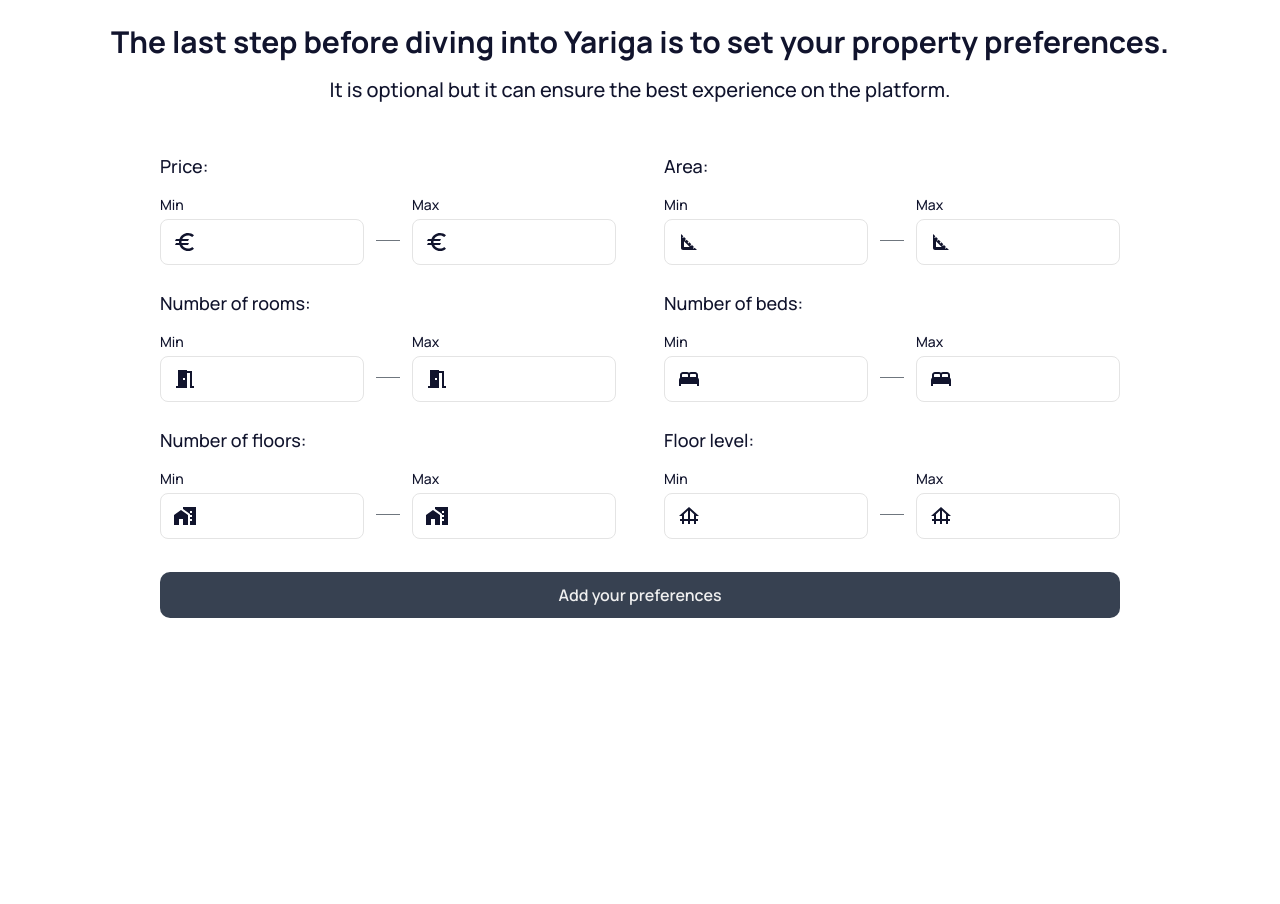
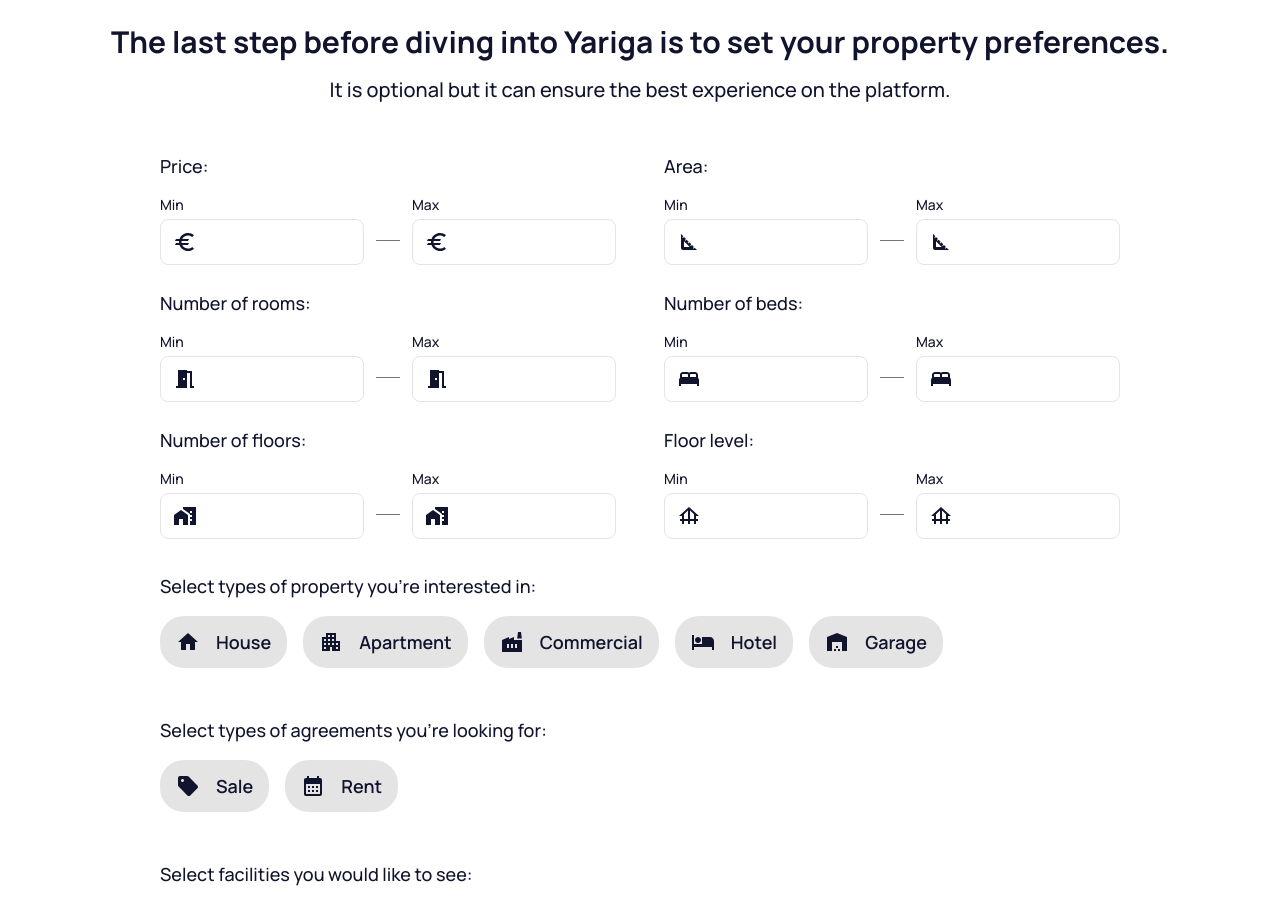
Before and after one commit to Seibeaaar/Yariga-2.0, a React (Vite) app: page /preferences in a window 1280 px wide. Shown: the top 904 px of the page. Before the commit the page ends 800 px from the top, so only its background shows below. Built offline with nearby package versions, Linux system fonts and the light colour scheme.

Commit message:
Add selectables

```diff
--- a/src/components/ToggleOption.tsx
+++ b/src/components/ToggleOption.tsx
@@ -2,8 +2,8 @@
 import { OverridableComponent } from "@mui/material/OverridableComponent";
 import { FC } from "react";
 
-type Option = {
-  title: string;
+export type Option = {
+  label: string;
   value: string;
   icon: OverridableComponent<SvgIconTypeMap<object, "svg">> & { muiName: string };
 };
@@ -19,10 +19,10 @@
   return (
     <div
       onClick={() => onClick(option.value)}
-      className={`flex w-[156px] py-[12px] px-[16px] rounded-[24px] items-center gap-[16px] ${selected ? "bg-primary" : "bg-border-light dark:bg-border-dark"} cursor-pointer hover:bg-primary hover:dark:bg-primary transition-all`}
+      className={`flex py-[12px] px-[16px] rounded-[24px] items-center gap-[16px] ${selected ? "bg-primary" : "bg-border-light dark:bg-border-dark"} cursor-pointer hover:bg-primary hover:dark:bg-primary transition-all`}
     >
       <Icon />
-      <p className="font-semibold text-lg">{option.title}</p>
+      <p className="font-semibold text-lg">{option.label}</p>
     </div>
   );
 };
--- a/src/constants/agreement.ts
+++ /dev/null
@@ -1,9 +0,0 @@
-export const AGREEMENT_TYPES = ["sale", "rent"];
-
-export const AGREEMENT_STATUSES = [
-  "pending",
-  "settled",
-  "completed",
-  "changed",
-  "declined",
-];
--- /dev/null
+++ b/src/constants/agreement.tsx
@@ -0,0 +1,25 @@
+import { AGREEMENT_TYPE } from "@/types/agreement";
+import { CalendarMonth, Sell } from "@mui/icons-material";
+
+export const AGREEMENT_TYPES = ["sale", "rent"];
+
+export const AGREEMENT_STATUSES = [
+  "pending",
+  "settled",
+  "completed",
+  "changed",
+  "declined",
+];
+
+export const AGREEMENT_TYPE_OPTIONS = [
+  {
+    label: "Sale",
+    icon: Sell,
+    value: AGREEMENT_TYPE.Sale,
+  },
+  {
+    label: "Rent",
+    icon: CalendarMonth,
+    value: AGREEMENT_TYPE.Rent,
+  },
+];
--- a/src/constants/property.tsx
+++ b/src/constants/property.tsx
@@ -15,27 +15,27 @@
 export const PROPERTY_FACILITIES_OPTIONS = [
   {
     icon: Kitchen,
-    title: "Kitchen",
+    label: "Kitchen",
     value: PROPERTY_FACILITY.Kitchen,
   },
   {
     icon: Balcony,
-    title: "Balcony",
+    label: "Balcony",
     value: PROPERTY_FACILITY.Balcony,
   },
   {
     icon: LocalParking,
-    title: "Parking",
+    label: "Parking",
     value: PROPERTY_FACILITY.Parking,
   },
   {
     icon: Wifi,
-    title: "Wi-Fi",
+    label: "Wi-Fi",
     value: PROPERTY_FACILITY.WiFI,
   },
   {
     icon: SmokingRooms,
-    title: "Smoking",
+    label: "Smoking",
     value: PROPERTY_FACILITY.Smoking,
   },
 ];
--- a/src/pages/ClientPreferences/components/PreferencesForm.tsx
+++ b/src/pages/ClientPreferences/components/PreferencesForm.tsx
@@ -1,4 +1,4 @@
-import { useForm } from "react-hook-form";
+import { useForm, useWatch } from "react-hook-form";
 import { yupResolver } from "@hookform/resolvers/yup";
 import {
   AREA_LIMIT,
@@ -18,6 +18,12 @@
 } from "@mui/icons-material";
 import RangeRow from "./RangeRow";
 import Button from "@/components/Button";
+import {
+  PROPERTY_FACILITIES_OPTIONS,
+  PROPERTY_TYPE_OPTIONS,
+} from "@/constants/property";
+import { AGREEMENT_TYPE_OPTIONS } from "@/constants/agreement";
+import Selectable from "./Selectable";
 
 const ClientPreferencesForm = () => {
   const {
@@ -39,8 +45,14 @@
       topRoomsNumber: undefined,
       bottomRoomsNumber: undefined,
       agreementType: [],
+      propertyType: [],
     },
     resolver: yupResolver(CLIENT_PREFERENCES_VALIDATION),
+  });
+
+  const [facilities, agreementType, propertyType] = useWatch({
+    control: control,
+    name: ["facilities", "agreementType", "propertyType"],
   });
 
   return (
@@ -101,6 +113,27 @@
           lowestName="bottomFloorLevel"
         />
       </div>
+      <Selectable
+        options={PROPERTY_TYPE_OPTIONS}
+        control={control}
+        fieldName="propertyType"
+        values={propertyType}
+        title="Select types of property you're interested in"
+      />
+      <Selectable
+        options={AGREEMENT_TYPE_OPTIONS}
+        control={control}
+        fieldName="agreementType"
+        values={agreementType}
+        title="Select types of agreements you're looking for"
+      />
+      <Selectable
+        options={PROPERTY_FACILITIES_OPTIONS}
+        control={control}
+        fieldName="facilities"
+        values={facilities}
+        title="Select facilities you would like to see"
+      />
       <div className="flex items-center">
         <Button
           disabled={Object.values(dirtyFields).every((t) => !t)}
--- /dev/null
+++ b/src/pages/ClientPreferences/components/Selectable.tsx
@@ -0,0 +1,47 @@
+import { Option } from "@/components/ToggleOption";
+import { FC } from "react";
+import { Controller, Control } from "react-hook-form";
+import ToggleOption from "@/components/ToggleOption";
+
+type SelectableProps = {
+  control: Control;
+  fieldName: string;
+  options: Option[];
+  values?: (string | undefined)[];
+  title: string;
+};
+
+const Selectable: FC<SelectableProps> = ({
+  control,
+  options,
+  fieldName,
+  values,
+  title,
+}) => (
+  <div>
+    <h3 className="font-medium text-lg">{title}:</h3>
+    <Controller
+      name={fieldName}
+      control={control}
+      render={({ field: { onChange } }) => (
+        <div className="flex items-center gap-[16px] flex-wrap mb-[48px] mt-[16px]">
+          {options.map((option) => (
+            <ToggleOption
+              option={option}
+              selected={values!.includes(option.value)}
+              onClick={() => {
+                onChange(
+                  values?.includes(option.value)
+                    ? values.filter((v) => v !== option.value)
+                    : [...(values || []), option.value],
+                );
+              }}
+            />
+          ))}
+        </div>
+      )}
+    />
+  </div>
+);
+
+export default Selectable;
--- a/src/schemas/profile.ts
+++ b/src/schemas/profile.ts
@@ -6,7 +6,7 @@
   ROOM_LIMIT,
   BED_LIMIT,
 } from "@/types/property";
-import { PROPERTY_FACILITIES } from "@/constants/property";
+import { PROPERTY_FACILITIES, PROPERTY_TYPES } from "@/constants/property";
 import { AGREEMENT_TYPES } from "@/constants/agreement";
 
 export const CLIENT_PREFERENCES_VALIDATION = yup.object({
@@ -85,4 +85,5 @@
 
   facilities: yup.array().ensure().of(yup.string().oneOf(PROPERTY_FACILITIES)),
   agreementType: yup.array().ensure().of(yup.string().oneOf(AGREEMENT_TYPES)),
+  propertyType: yup.array().ensure().of(yup.string().oneOf(PROPERTY_TYPES))
 });
```
